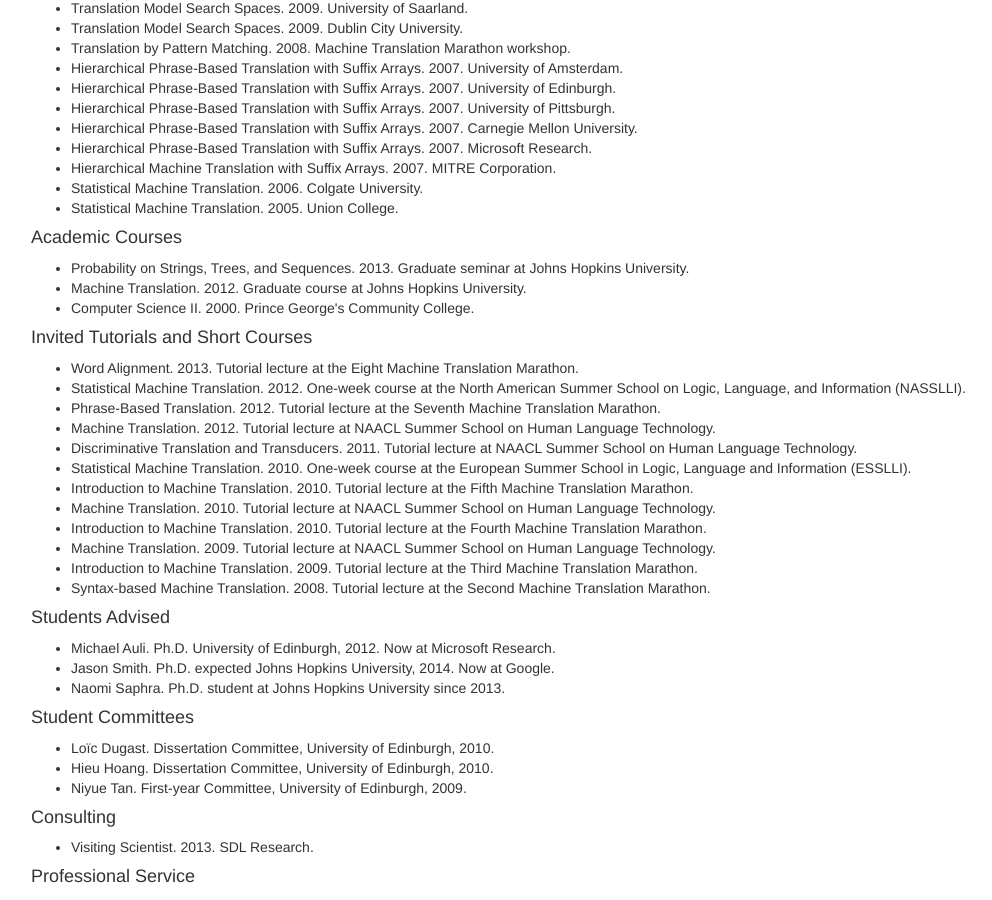
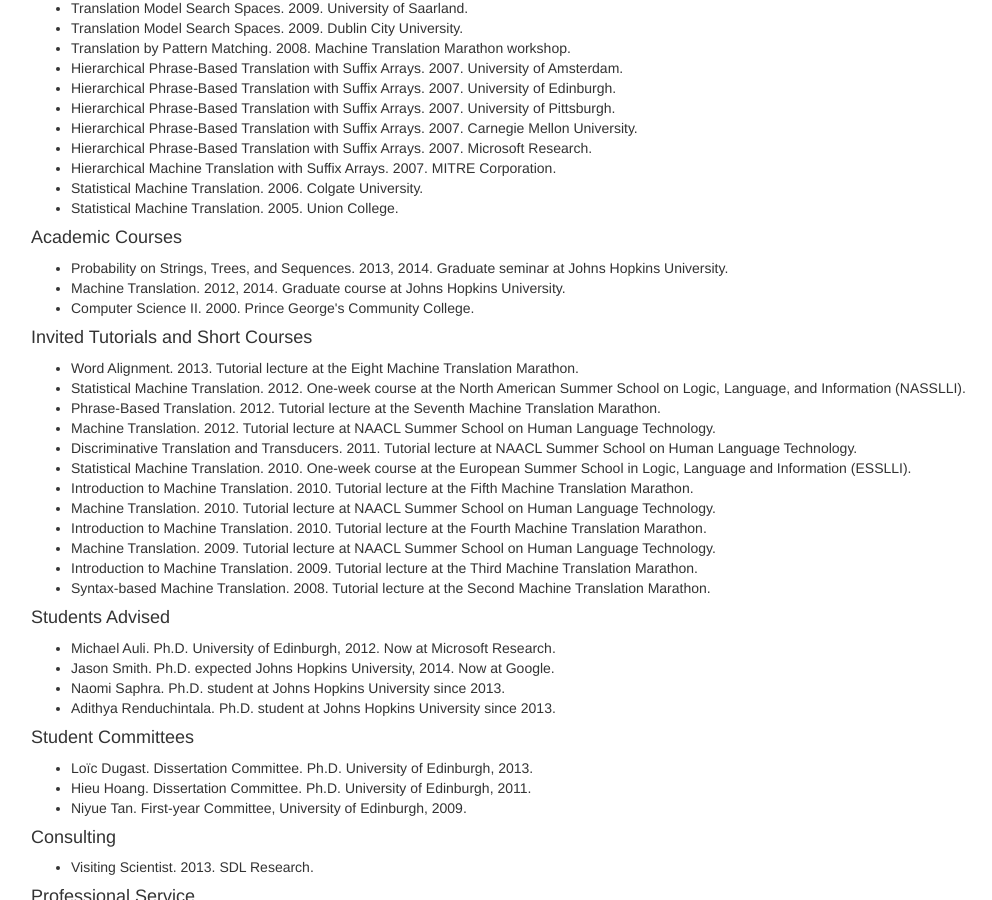
Before and after one commit to alopez/alopez.github.com, a Jekyll site: the page built from cv.html, in a window 1280 px wide and 900 px high, scrolled down 1533 px. Shown: the whole window, without its empty margins (24-1016 px from the left). Built offline with Jekyll 4.4.1, drawn with Linux system fonts in a browser that asks for light colours.

```diff
--- a/cv.html
+++ b/cv.html
@@ -135,11 +135,11 @@ after-pubs:
     items:
       -
         title: Probability on Strings, Trees, and Sequences
-        year: 2013
+        year: 2013, 2014
         detail: Graduate seminar at Johns Hopkins University
       -
         title: Machine Translation
-        year: 2012
+        year: 2012, 2014
         detail: Graduate course at Johns Hopkins University
       -
         title: Computer Science II
@@ -208,15 +208,18 @@ after-pubs:
       -
         title: Naomi Saphra
         detail: Ph.D. student at Johns Hopkins University since 2013
+      -
+        title: Adithya Renduchintala
+        detail: Ph.D. student at Johns Hopkins University since 2013
   -
     heading: Student Committees
     items:
       -
         title: Loïc Dugast
-        detail: Dissertation Committee, University of Edinburgh, 2010
+        detail: Dissertation Committee. Ph.D. University of Edinburgh, 2013
       -
         title: Hieu Hoang
-        detail: Dissertation Committee, University of Edinburgh, 2010
+        detail: Dissertation Committee. Ph.D. University of Edinburgh, 2011
       -
         title: Niyue Tan
         detail: First-year Committee, University of Edinburgh, 2009
```
Also changed, not shown: collaborators.html (+10 -2 lines).
